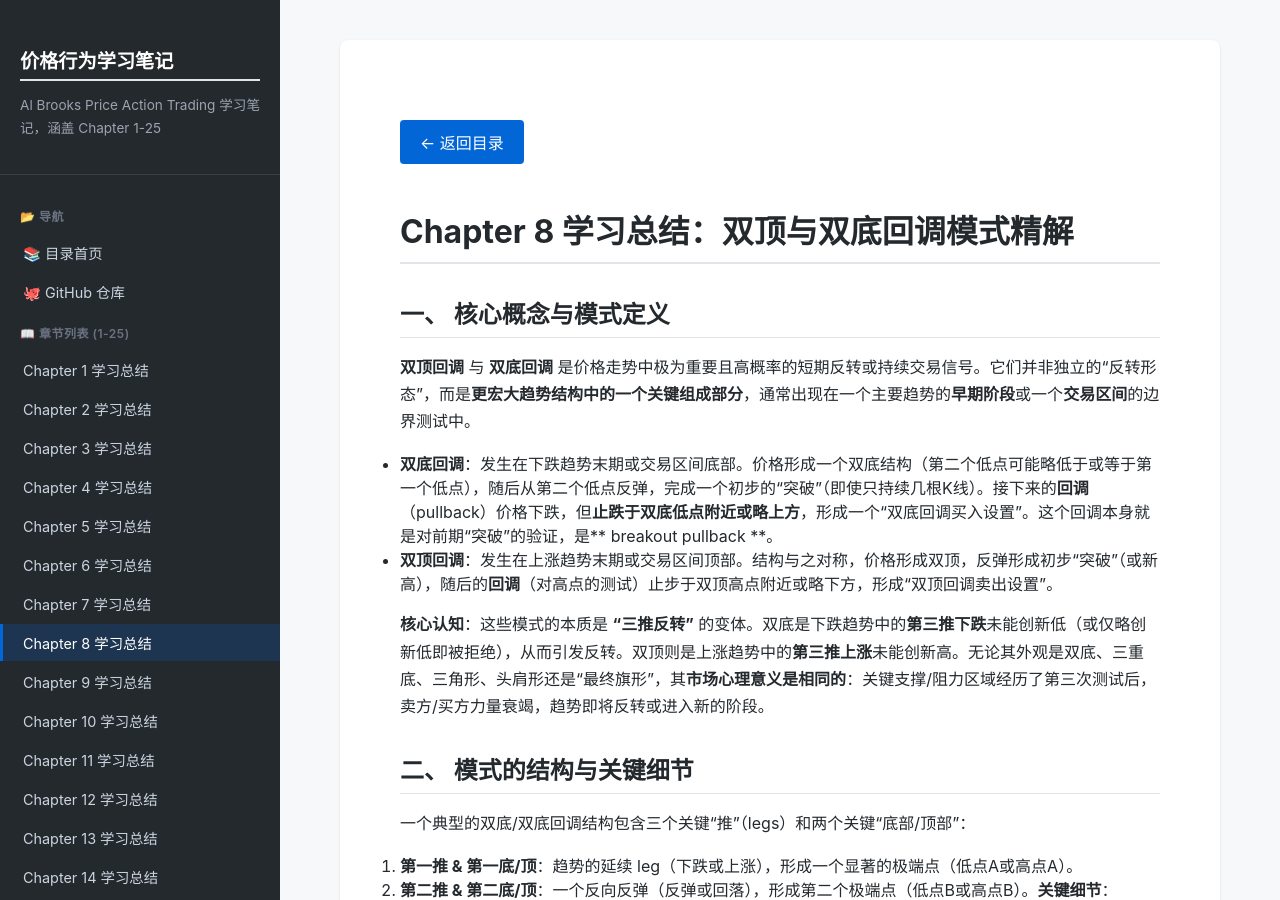
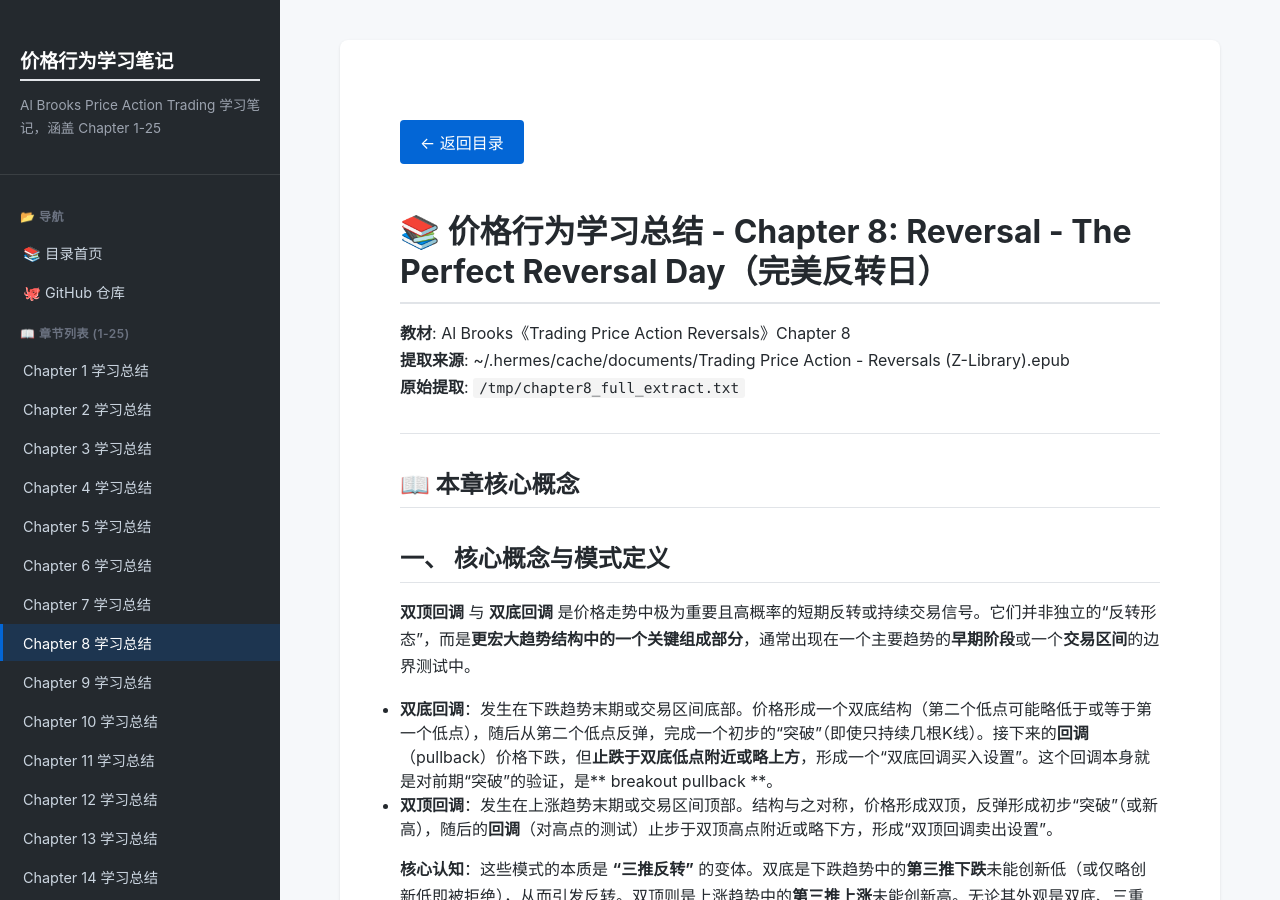
Before and after one commit to stephenki/price-action-notes, a Jekyll site: the page built from chapter-8.md, in a window 1280 px wide and 900 px high. Built offline with Jekyll 4.4.1, drawn with Linux system fonts in a browser that asks for light colours.

Commit message:
fix: 统一 Chapter 8 格式（Book 1 Reversals 标准）

```diff
--- a/chapter-8.md
+++ b/chapter-8.md
@@ -3,7 +3,16 @@ layout: sidebar
 title: "Chapter 8 学习总结"
 chapter: 8
 ---
-# Chapter 8 学习总结：双顶与双底回调模式精解
+
+# 📚 价格行为学习总结 - Chapter 8: Reversal - The Perfect Reversal Day（完美反转日）
+
+**教材**: Al Brooks《Trading Price Action Reversals》Chapter 8
+**提取来源**: ~/.hermes/cache/documents/Trading Price Action - Reversals (Z-Library).epub
+**原始提取**: `/tmp/chapter8_full_extract.txt`
+
+---
+
+## 📖 本章核心概念
 
 ## 一、 核心概念与模式定义
 
```
